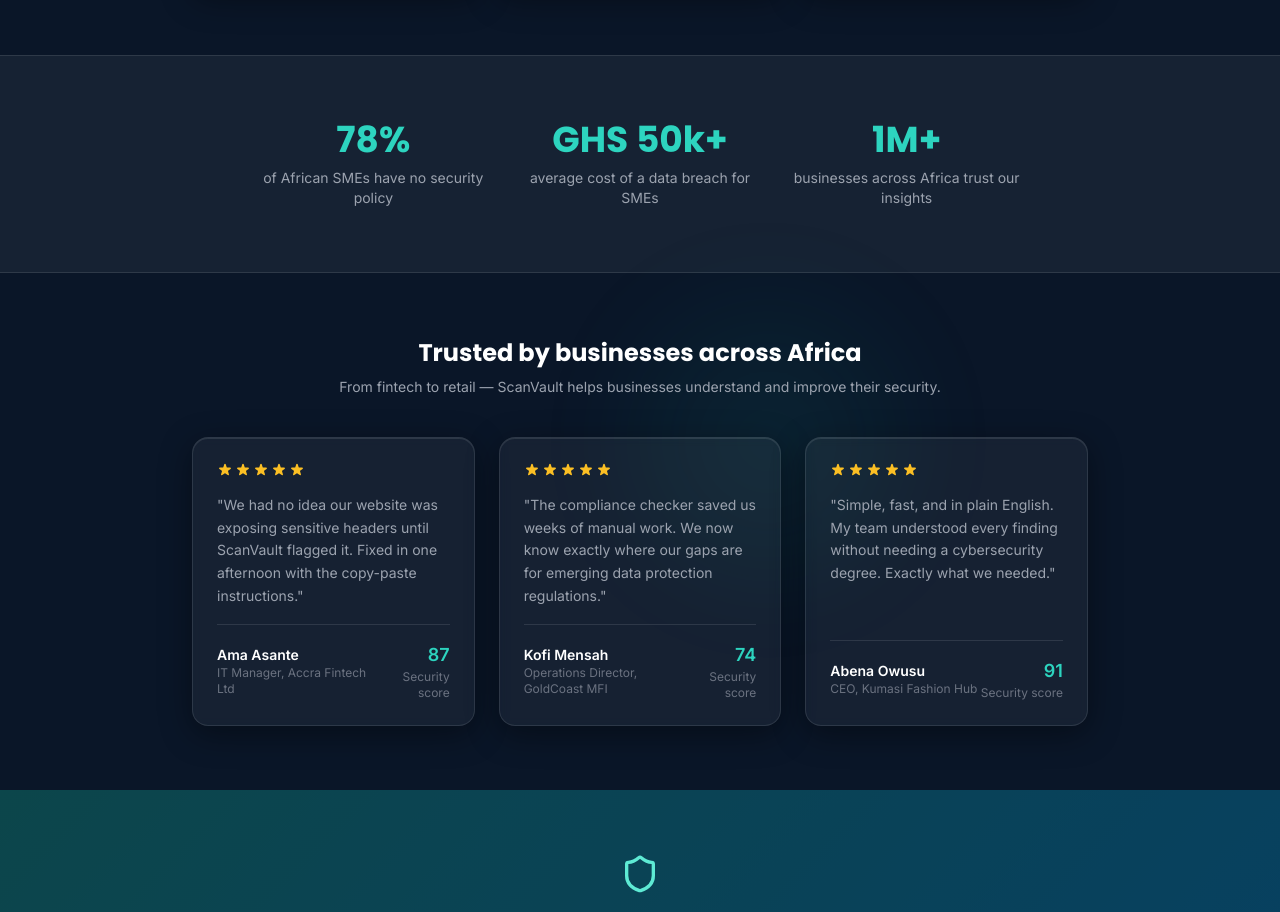
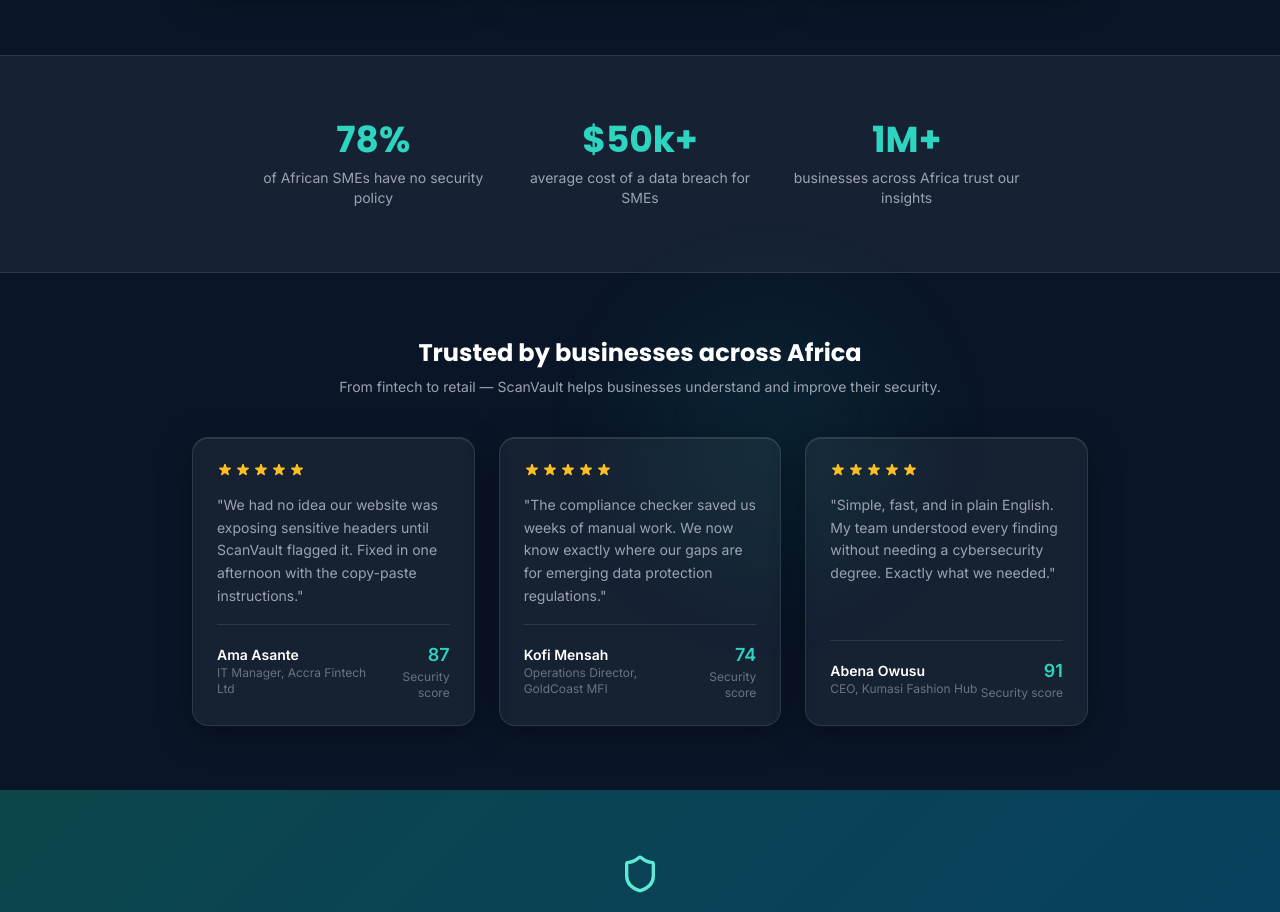
Before and after one commit to yussif4112mohammed/CyberGh, a Next.js app: page / in a window 1280 px wide. Shown: the part 1240-2152 px from the top of the page. Built offline with nearby package versions, Linux system fonts and the light colour scheme; no server answers; the database is empty.

Commit message:
Update stats currency from GHS to USD

```diff
--- a/app/page.tsx
+++ b/app/page.tsx
@@ -23,7 +23,7 @@
 
 const STATS = [
   { value: '78%',  label: 'of African SMEs have no security policy' },
-  { value: 'GHS 50k+', label: 'average cost of a data breach for SMEs' },
+  { value: '$50k+', label: 'average cost of a data breach for SMEs' },
   { value: '1M+', label: 'businesses across Africa trust our insights' },
 ];
 
```
